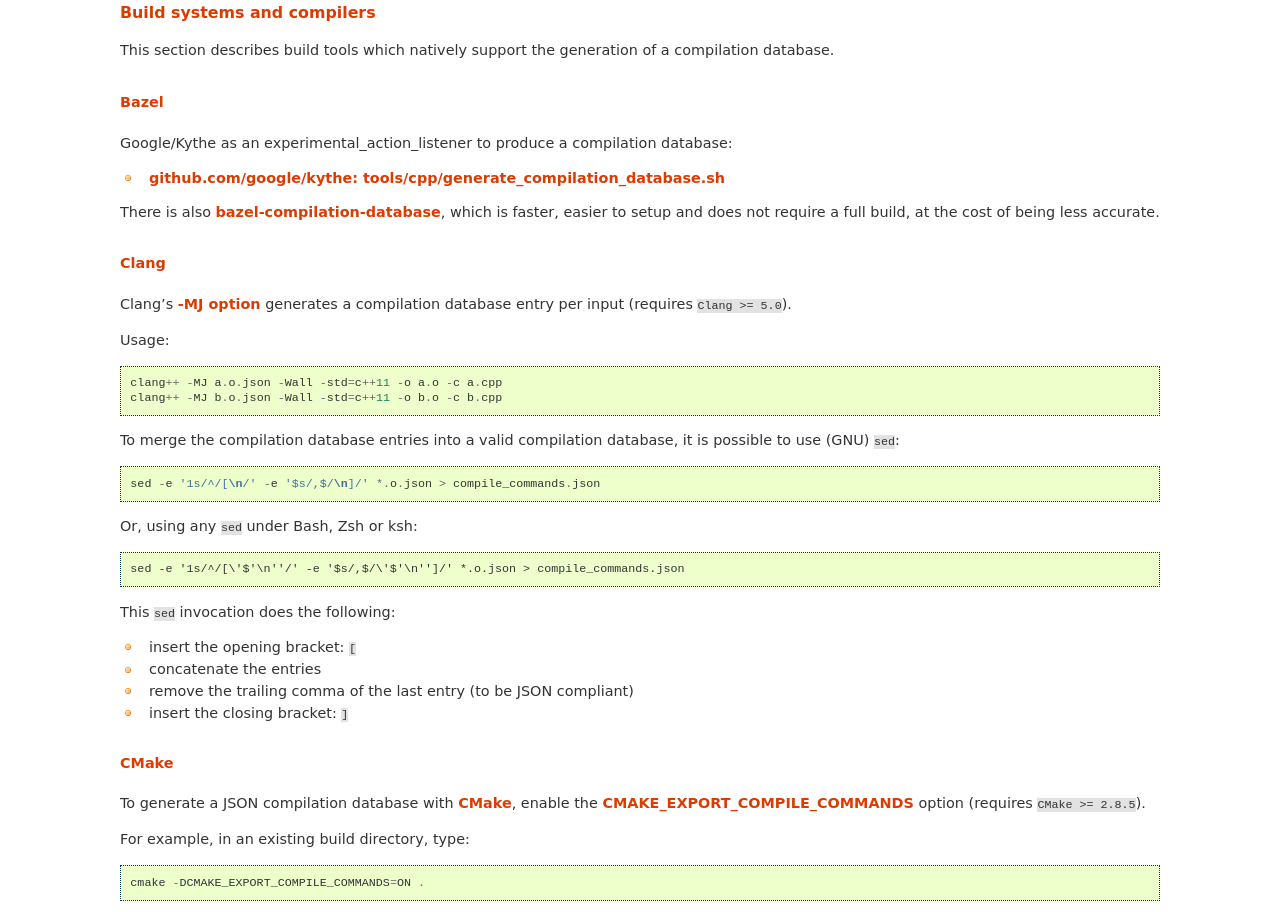
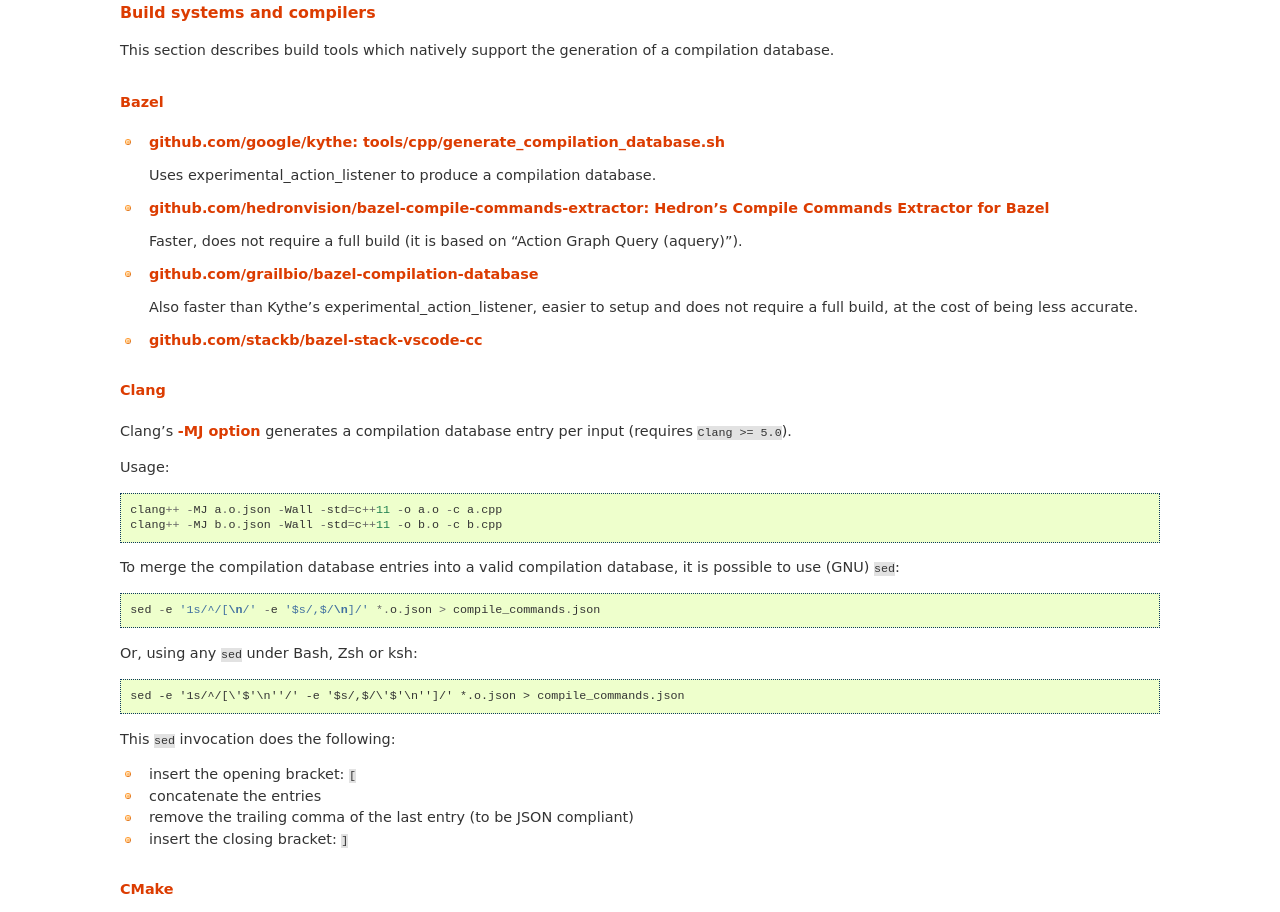
Before and after one commit to Sarcasm/notes, a plain HTML site: page dev/compilation-database.html in a window 1280 px wide. Shown: the part 3747-4659 px from the top of the page. Drawn offline with Linux system fonts and the light colour scheme.

Commit message:
publish 16d6522: compilation-database: add bazel-{compile-commands-extractor,stack-vscode-cc}

```diff
--- a/dev/compilation-database.html
+++ b/dev/compilation-database.html
@@ -273,13 +273,20 @@ article.</p></li>
 the generation of a compilation database.</p>
 <section id="bazel">
 <h4><a class="toc-backref" href="#id52">Bazel</a><a class="headerlink" href="#bazel" title="Permalink to this headline">¶</a></h4>
-<p>Google/Kythe as an experimental_action_listener to produce a compilation database:</p>
-<ul class="simple">
-<li><p><a class="reference external" href="https://github.com/google/kythe/blob/cb58e9b4b5ee911db9495b382c9fe50e936f2bb3/tools/cpp/generate_compilation_database.sh">github.com/google/kythe: tools/cpp/generate_compilation_database.sh</a></p></li>
+<ul>
+<li><p><a class="reference external" href="https://github.com/kythe/kythe/blob/f215df07e18d1d99535a2839b197a81130fcfd90/tools/cpp/generate_compilation_database.sh">github.com/google/kythe: tools/cpp/generate_compilation_database.sh</a></p>
+<p>Uses experimental_action_listener to produce a compilation database.</p>
+</li>
+<li><p><a class="reference external" href="https://github.com/hedronvision/bazel-compile-commands-extractor">github.com/hedronvision/bazel-compile-commands-extractor: Hedron’s Compile Commands Extractor for Bazel</a></p>
+<p>Faster, does not require a full build (it is based on “Action Graph Query (aquery)”).</p>
+</li>
+<li><p><a class="reference external" href="https://github.com/grailbio/bazel-compilation-database">github.com/grailbio/bazel-compilation-database</a></p>
+<p>Also faster than Kythe’s experimental_action_listener,
+easier to setup and does not require a full build,
+at the cost of being less accurate.</p>
+</li>
+<li><p><a class="reference external" href="https://github.com/stackb/bazel-stack-vscode-cc">github.com/stackb/bazel-stack-vscode-cc</a></p></li>
 </ul>
-<p>There is also <a class="reference external" href="https://github.com/grailbio/bazel-compilation-database">bazel-compilation-database</a>,
-which is faster, easier to setup and does not require a full build,
-at the cost of being less accurate.</p>
 </section>
 <section id="clang">
 <h4><a class="toc-backref" href="#id53">Clang</a><a class="headerlink" href="#clang" title="Permalink to this headline">¶</a></h4>
```
Also changed, not shown: _sources/dev/compilation-database.rst.txt, searchindex.js.
